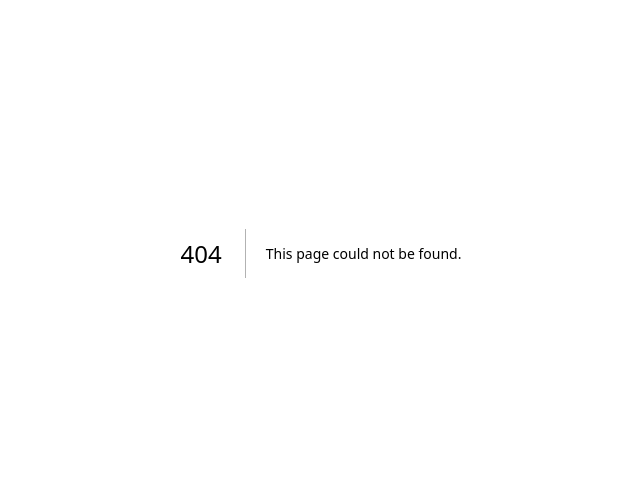
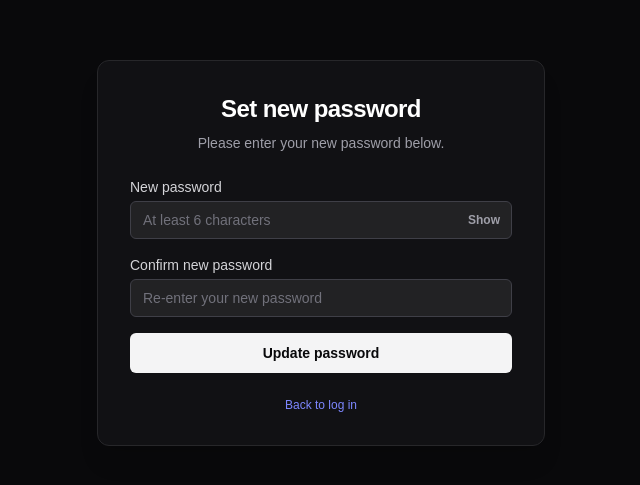
Before and after one commit to gamingforumapp/Instagram-Project-Fall-2026, a Next.js app: page /update-password in a window 1280 px wide. Before the commit this address had no page. Shown: the part 147-632 px from the top of the page, without its empty margins (319-959 px from the left). Built offline with nearby package versions, Linux system fonts and the light colour scheme.

Commit message:
Add password reset and update password flows

```diff
--- /dev/null
+++ b/app/forgot-password/page.tsx
@@ -0,0 +1,128 @@
+'use client'
+
+import { useState } from 'react'
+import Link from 'next/link'
+import { createClient } from '@/lib/supabase/client'
+
+export default function ForgotPasswordPage() {
+  const [email, setEmail] = useState('')
+  const [loading, setLoading] = useState(false)
+  const [errorMsg, setErrorMsg] = useState<string | null>(null)
+  const [successMsg, setSuccessMsg] = useState<string | null>(null)
+
+  const handleResetPassword = async (e: React.FormEvent) => {
+    e.preventDefault()
+    setErrorMsg(null)
+    setSuccessMsg(null)
+
+    const trimmedEmail = email.trim()
+    if (!trimmedEmail) {
+      setErrorMsg('Please enter your email address.')
+      return
+    }
+
+    setLoading(true)
+
+    try {
+      const supabase = createClient()
+      const { error } = await supabase.auth.resetPasswordForEmail(trimmedEmail, {
+        redirectTo: `${window.location.origin}/auth/callback?next=/update-password`,
+      })
+
+      if (error) {
+        setErrorMsg(error.message)
+        return
+      }
+
+      setSuccessMsg(
+        'Password reset link sent! Check your email for instructions to reset your password.'
+      )
+      setEmail('')
+    } catch (err) {
+      setErrorMsg(
+        err instanceof Error
+          ? err.message
+          : 'Failed to send password reset email. Please try again.'
+      )
+    } finally {
+      setLoading(false)
+    }
+  }
+
+  return (
+    <main className="flex min-h-screen items-center justify-center bg-zinc-950 px-4 py-12 text-zinc-100">
+      <div className="w-full max-w-md space-y-6 rounded-xl border border-zinc-800 bg-zinc-900/60 p-8 shadow-xl backdrop-blur">
+        {/* Header */}
+        <div className="text-center">
+          <h1 className="text-2xl font-bold tracking-tight text-white">
+            Reset your password
+          </h1>
+          <p className="mt-2 text-sm text-zinc-400">
+            Enter your email and we&apos;ll send you a link to reset your password.
+          </p>
+        </div>
+
+        {/* Error Alert */}
+        {errorMsg && (
+          <div
+            role="alert"
+            className="rounded-md border border-red-500/30 bg-red-500/10 p-3 text-sm text-red-400"
+          >
+            {errorMsg}
+          </div>
+        )}
+
+        {/* Success Alert */}
+        {successMsg && (
+          <div
+            role="status"
+            className="rounded-md border border-emerald-500/30 bg-emerald-500/10 p-3 text-sm text-emerald-400"
+          >
+            {successMsg}
+          </div>
+        )}
+
+        {/* Form */}
+        <form onSubmit={handleResetPassword} className="space-y-4">
+          <div>
+            <label
+              htmlFor="email"
+              className="block text-sm font-medium text-zinc-300"
+            >
+              Email address
+            </label>
+            <input
+              id="email"
+              type="email"
+              required
+              disabled={loading}
+              value={email}
+              onChange={(e) => setEmail(e.target.value)}
+              placeholder="you@example.com"
+              className="mt-1 w-full rounded-md border border-zinc-700 bg-zinc-800/80 px-3 py-2 text-sm text-white placeholder-zinc-500 focus:border-indigo-500 focus:outline-none focus:ring-1 focus:ring-indigo-500 disabled:cursor-not-allowed disabled:opacity-50"
+            />
+          </div>
+
+          <button
+            type="submit"
+            disabled={loading}
+            className="w-full cursor-pointer rounded-md bg-zinc-100 py-2.5 text-sm font-semibold text-zinc-950 transition-colors hover:bg-white disabled:cursor-not-allowed disabled:opacity-50"
+          >
+            {loading ? 'Sending link...' : 'Send reset link'}
+          </button>
+        </form>
+
+        {/* Footer Link */}
+        <p className="text-center text-xs text-zinc-400">
+          Remember your password?{' '}
+          <Link
+            href="/login"
+            className="font-medium text-indigo-400 hover:underline"
+          >
+            Back to log in
+          </Link>
+        </p>
+      </div>
+    </main>
+  )
+}
--- /dev/null
+++ b/app/update-password/page.tsx
@@ -0,0 +1,165 @@
+'use client'
+
+import { useState } from 'react'
+import Link from 'next/link'
+import { useRouter } from 'next/navigation'
+import { createClient } from '@/lib/supabase/client'
+
+export default function UpdatePasswordPage() {
+  const router = useRouter()
+  const [password, setPassword] = useState('')
+  const [confirmPassword, setConfirmPassword] = useState('')
+  const [showPassword, setShowPassword] = useState(false)
+  const [loading, setLoading] = useState(false)
+  const [errorMsg, setErrorMsg] = useState<string | null>(null)
+  const [successMsg, setSuccessMsg] = useState<string | null>(null)
+
+  const handleUpdatePassword = async (e: React.FormEvent) => {
+    e.preventDefault()
+    setErrorMsg(null)
+    setSuccessMsg(null)
+
+    if (password.length < 6) {
+      setErrorMsg('Password must be at least 6 characters long.')
+      return
+    }
+
+    if (password !== confirmPassword) {
+      setErrorMsg('Passwords do not match.')
+      return
+    }
+
+    setLoading(true)
+
+    try {
+      const supabase = createClient()
+      const { error } = await supabase.auth.updateUser({
+        password,
+      })
+
+      if (error) {
+        setErrorMsg(error.message)
+        return
+      }
+
+      setSuccessMsg('Your password has been successfully updated! Redirecting...')
+      setTimeout(() => {
+        router.push('/login')
+      }, 2000)
+    } catch (err) {
+      setErrorMsg(
+        err instanceof Error
+          ? err.message
+          : 'Failed to update password. Please try again.'
+      )
+    } finally {
+      setLoading(false)
+    }
+  }
+
+  return (
+    <main className="flex min-h-screen items-center justify-center bg-zinc-950 px-4 py-12 text-zinc-100">
+      <div className="w-full max-w-md space-y-6 rounded-xl border border-zinc-800 bg-zinc-900/60 p-8 shadow-xl backdrop-blur">
+        {/* Header */}
+        <div className="text-center">
+          <h1 className="text-2xl font-bold tracking-tight text-white">
+            Set new password
+          </h1>
+          <p className="mt-2 text-sm text-zinc-400">
+            Please enter your new password below.
+          </p>
+        </div>
+
+        {/* Error Alert */}
+        {errorMsg && (
+          <div
+            role="alert"
+            className="rounded-md border border-red-500/30 bg-red-500/10 p-3 text-sm text-red-400"
+          >
+            {errorMsg}
+          </div>
+        )}
+
+        {/* Success Alert */}
+        {successMsg && (
+          <div
+            role="status"
+            className="rounded-md border border-emerald-500/30 bg-emerald-500/10 p-3 text-sm text-emerald-400"
+          >
+            {successMsg}
+          </div>
+        )}
+
+        {/* Form */}
+        <form onSubmit={handleUpdatePassword} className="space-y-4">
+          <div>
+            <label
+              htmlFor="password"
+              className="block text-sm font-medium text-zinc-300"
+            >
+              New password
+            </label>
+            <div className="relative mt-1">
+              <input
+                id="password"
+                type={showPassword ? 'text' : 'password'}
+                required
+                minLength={6}
+                disabled={loading}
+                value={password}
+                onChange={(e) => setPassword(e.target.value)}
+                placeholder="At least 6 characters"
+                className="w-full rounded-md border border-zinc-700 bg-zinc-800/80 px-3 py-2 pr-16 text-sm text-white placeholder-zinc-500 focus:border-indigo-500 focus:outline-none focus:ring-1 focus:ring-indigo-500 disabled:cursor-not-allowed disabled:opacity-50"
+              />
+              <button
+                type="button"
+                onClick={() => setShowPassword(!showPassword)}
+                className="absolute inset-y-0 right-0 flex items-center pr-3 text-xs font-semibold text-zinc-400 hover:text-zinc-200"
+              >
+                {showPassword ? 'Hide' : 'Show'}
+              </button>
+            </div>
+          </div>
+
+          <div>
+            <label
+              htmlFor="confirmPassword"
+              className="block text-sm font-medium text-zinc-300"
+            >
+              Confirm new password
+            </label>
+            <input
+              id="confirmPassword"
+              type={showPassword ? 'text' : 'password'}
+              required
+              minLength={6}
+              disabled={loading}
+              value={confirmPassword}
+              onChange={(e) => setConfirmPassword(e.target.value)}
+              placeholder="Re-enter your new password"
+              className="mt-1 w-full rounded-md border border-zinc-700 bg-zinc-800/80 px-3 py-2 text-sm text-white placeholder-zinc-500 focus:border-indigo-500 focus:outline-none focus:ring-1 focus:ring-indigo-500 disabled:cursor-not-allowed disabled:opacity-50"
+            />
+          </div>
+
+          <button
+            type="submit"
+            disabled={loading}
+            className="w-full cursor-pointer rounded-md bg-zinc-100 py-2.5 text-sm font-semibold text-zinc-950 transition-colors hover:bg-white disabled:cursor-not-allowed disabled:opacity-50"
+          >
+            {loading ? 'Updating password...' : 'Update password'}
+          </button>
+        </form>
+
+        {/* Footer Link */}
+        <p className="text-center text-xs text-zinc-400">
+          <Link
+            href="/login"
+            className="font-medium text-indigo-400 hover:underline"
+          >
+            Back to log in
+          </Link>
+        </p>
+      </div>
+    </main>
+  )
+}
```
